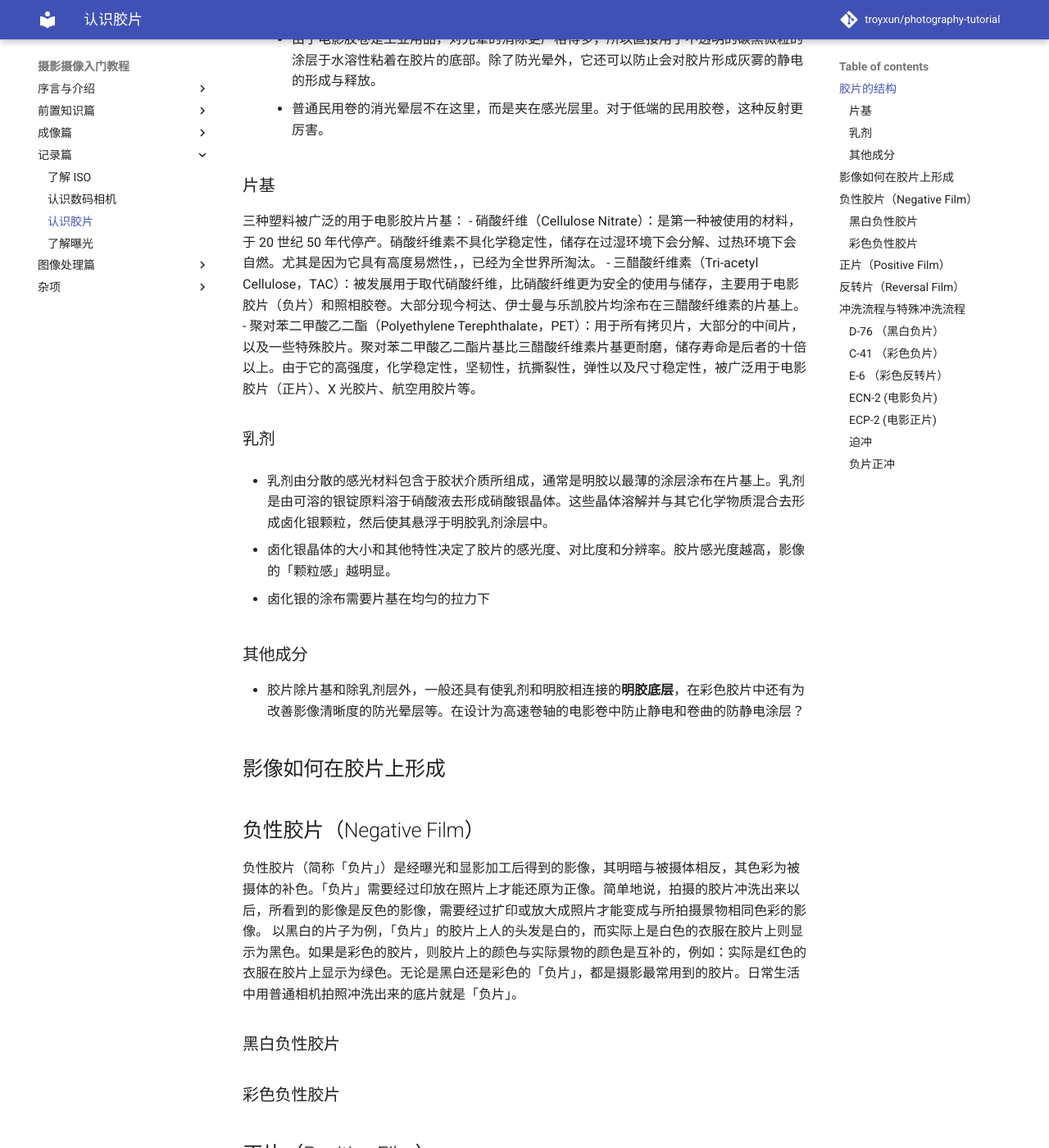
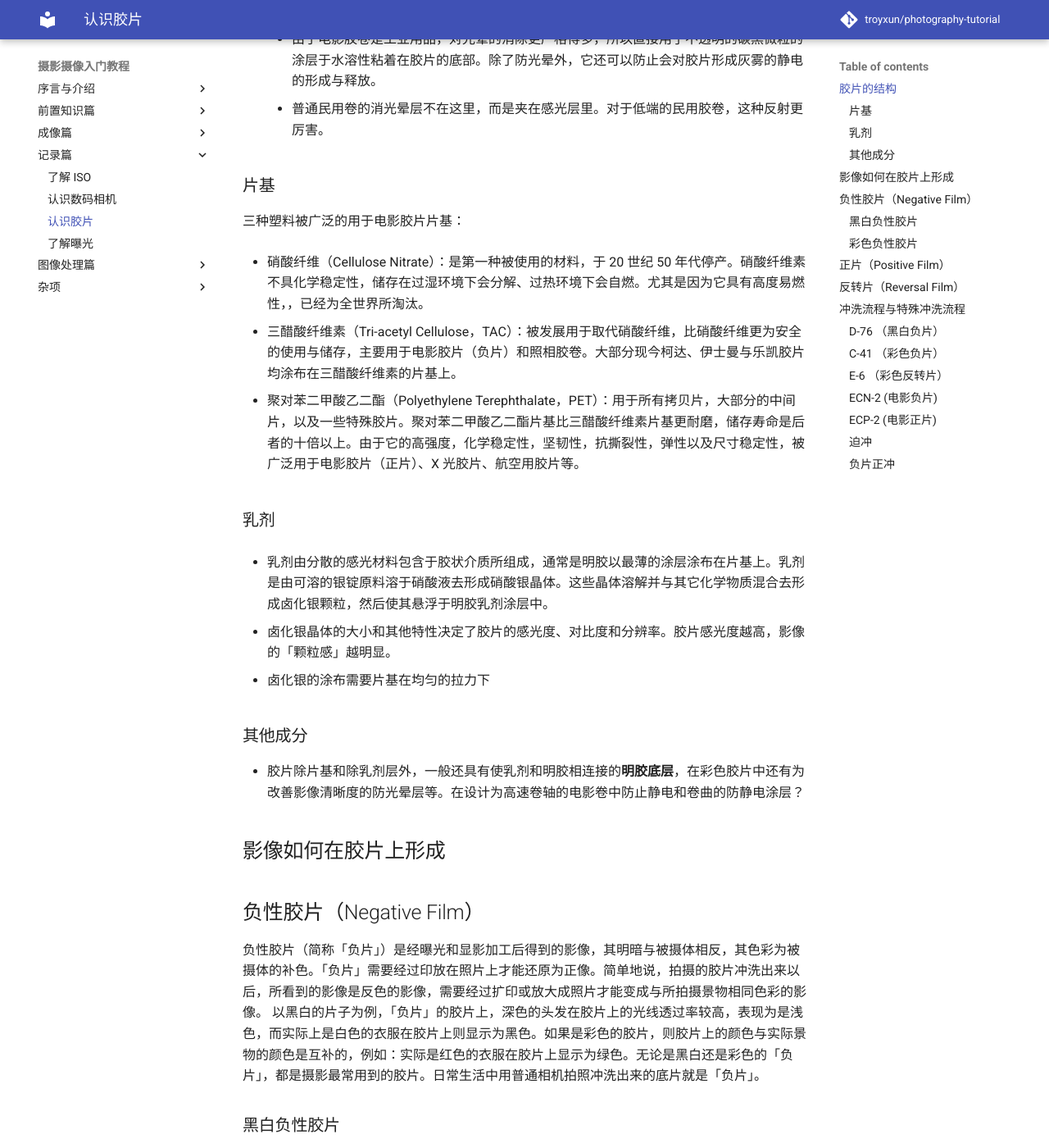
Before and after one commit to troyxun/photography-tutorial, an MkDocs documentation site: the page built from docs/film.md, in a window 1280 px wide and 1400 px high, scrolled down 776 px. Shown: the whole window at 82% size. Built offline with MkDocs 1.6.1 and Material for MkDocs 9.7.7, drawn with Linux system fonts in a browser that asks for light colours; comment, search, counter and statistics services are not loaded.

Commit message:
fix bugs

```diff
--- a/docs/film.md
+++ b/docs/film.md
@@ -8,7 +8,7 @@
 - 从乳剂面向片基面看去，共分为 4 层（电影胶卷为 6 层）。
   - 第一层：保护层。十分坚韧的薄明胶，作用是保护胶片在穿过摄影机时免于受到伤害。
   - 第二层：**乳剂**层，均匀涂布在片基上参与化学反应形成影像的含微小光敏卤化银晶体的明胶乳剂。
-   - 乳剂层的厚度通常为 0.015 ~ 0.025 毫米，黑白底片多为低感光度乳剂涂在下面，高感光度乳剂涂在上面的双重涂布。彩色胶片的乳剂层为三层，分别与不同波长的光线发生光化学反应，因此称多层胶片。
+    - 乳剂层的厚度通常为 0.015 ~ 0.025 毫米，黑白底片多为低感光度乳剂涂在下面，高感光度乳剂涂在上面的双重涂布。彩色胶片的乳剂层为三层，分别与不同波长的光线发生光化学反应，因此称多层胶片。
   - 第三层：底涂剂，作用是把胶卷感光乳剂黏在第四层的片基上。
   - 第四层：**片基**。一种透明、柔软而具有一定韧性和强度的条状或片状的高分子化合物薄膜，起着支撑乳剂、承受拉力的作用。
   - 第五层：（民用胶卷无此结构）将第六层黏在片基上。
@@ -20,8 +20,11 @@
 ### 片基
 
 三种塑料被广泛的用于电影胶片片基：
+
 - 硝酸纤维（Cellulose Nitrate）：是第一种被使用的材料，于 20 世纪 50 年代停产。硝酸纤维素不具化学稳定性，储存在过湿环境下会分解、过热环境下会自燃。尤其是因为它具有高度易燃性，，已经为全世界所淘汰。
+
 - 三醋酸纤维素（Tri-acetyl Cellulose，TAC）：被发展用于取代硝酸纤维，比硝酸纤维更为安全的使用与储存，主要用于电影胶片（负片）和照相胶卷。大部分现今柯达、伊士曼与乐凯胶片均涂布在三醋酸纤维素的片基上。
+
 - 聚对苯二甲酸乙二酯（Polyethylene Terephthalate，PET）：用于所有拷贝片，大部分的中间片，以及一些特殊胶片。聚对苯二甲酸乙二酯片基比三醋酸纤维素片基更耐磨，储存寿命是后者的十倍以上。由于它的高强度，化学稳定性，坚韧性，抗撕裂性，弹性以及尺寸稳定性，被广泛用于电影胶片（正片）、X 光胶片、航空用胶片等。
 
 ### 乳剂
@@ -39,7 +42,7 @@
 
 ## 负性胶片（Negative Film）
 负性胶片（简称「负片」）是经曝光和显影加工后得到的影像，其明暗与被摄体相反，其色彩为被摄体的补色。「负片」需要经过印放在照片上才能还原为正像。简单地说，拍摄的胶片冲洗出来以后，所看到的影像是反色的影像，需要经过扩印或放大成照片才能变成与所拍摄景物相同色彩的影像。
-以黑白的片子为例，「负片」的胶片上人的头发是白的，而实际上是白色的衣服在胶片上则显示为黑色。如果是彩色的胶片，则胶片上的颜色与实际景物的颜色是互补的，例如：实际是红色的衣服在胶片上显示为绿色。无论是黑白还是彩色的「负片」，都是摄影最常用到的胶片。日常生活中用普通相机拍照冲洗出来的底片就是「负片」。
+以黑白的片子为例，「负片」的胶片上，深色的头发在胶片上的光线透过率较高，表现为是浅色，而实际上是白色的衣服在胶片上则显示为黑色。如果是彩色的胶片，则胶片上的颜色与实际景物的颜色是互补的，例如：实际是红色的衣服在胶片上显示为绿色。无论是黑白还是彩色的「负片」，都是摄影最常用到的胶片。日常生活中用普通相机拍照冲洗出来的底片就是「负片」。
 
 ### 黑白负性胶片
 
```
